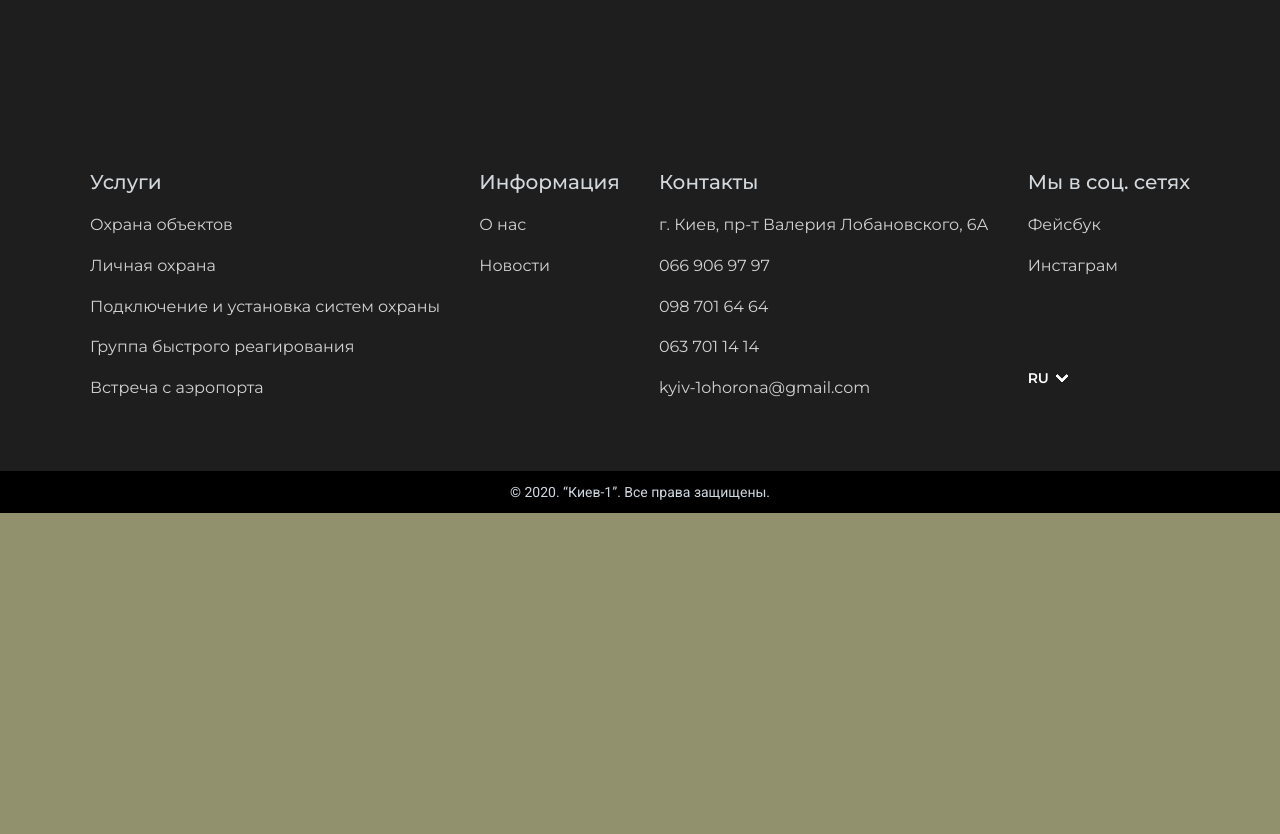
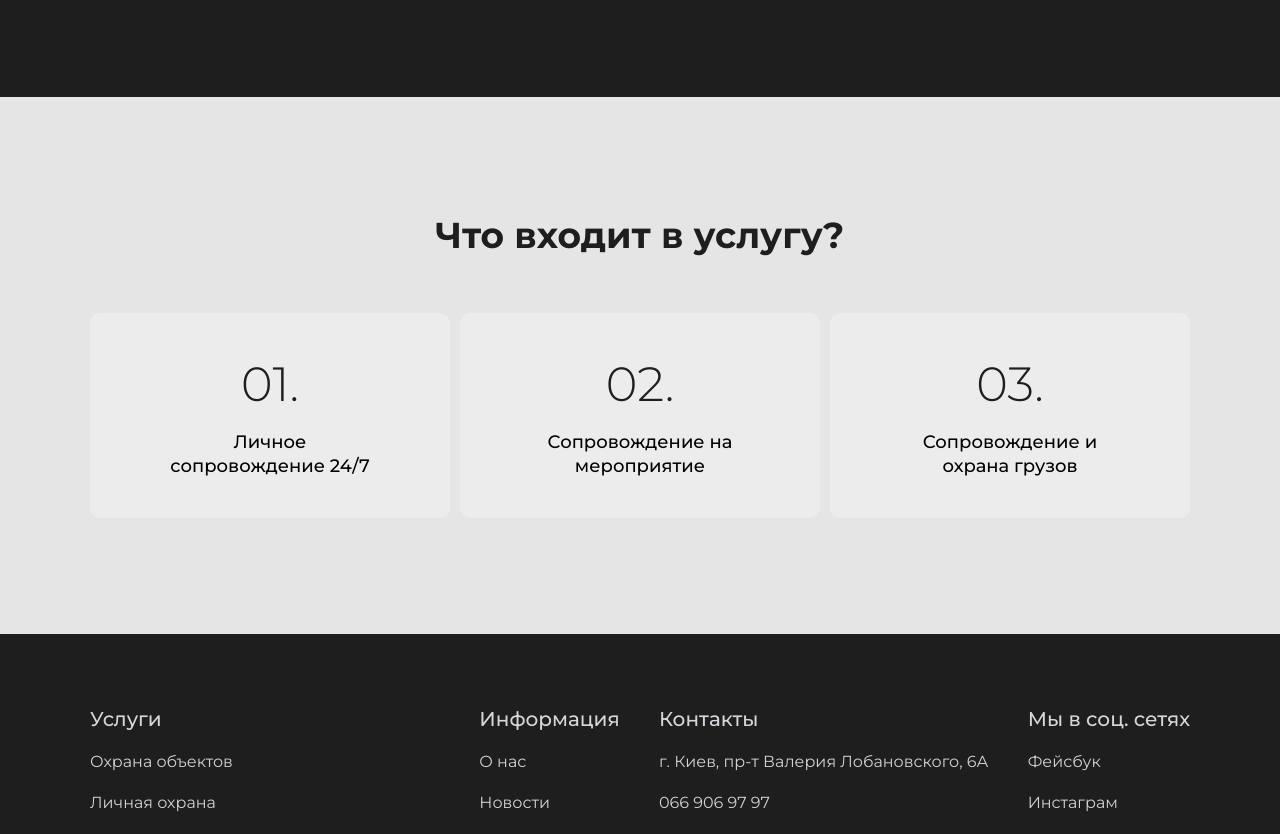
Before and after one commit to nlklfor/security-website, a plain HTML site: page PersonalSecurity.html in a window 1280 px wide. Shown: the part 643-1477 px from the top of the page. Before the commit the page ends 1156 px from the top, so only its background shows below. Drawn offline with nearby package versions, Linux system fonts and the light colour scheme.

Commit message:
section services added to personal security page

```diff
--- a/PersonalSecurity.html
+++ b/PersonalSecurity.html
@@ -121,6 +121,47 @@
 
         <!-- === /Promo === -->
 
+        <!-- === Services === -->
+
+        <section class="ps-section-services section-outer">
+            <div class="section-inner">
+                <h1 class="section-title">
+                    Что входит в услугу?
+                </h1>
+                <div class="ps-services-cards">
+                    <div class="ps-services-card">
+                        <h3 class="ps-services-card__title">
+                            01.
+                        </h3>
+                        <p class="ps-services-card__subtitle">
+                            Личное <br>
+                            сопровождение 24/7
+                        </p>
+                    </div>
+                    <div class="ps-services-card">
+                        <h3 class="ps-services-card__title">
+                            02.
+                        </h3>
+                        <p class="ps-services-card__subtitle">
+                            Сопровождение на <br>
+                            мероприятие
+                        </p>
+                    </div>
+                    <div class="ps-services-card">
+                        <h3 class="ps-services-card__title">
+                            03.
+                        </h3>
+                        <p class="ps-services-card__subtitle">
+                            Сопровождение и <br>
+                            охрана грузов
+                        </p>
+                    </div>
+                </div>
+            </div>
+        </section>
+
+        <!-- === /Services === -->
+
         <!-- === Application === -->
 
         <!-- <section class="section-application section-outer">
--- a/css/style.scss
+++ b/css/style.scss
@@ -1434,6 +1434,78 @@ main{
 
 // === /ps-sec ===
 
+// === ps-services ===
+
+.ps-section-services{
+    padding: 116px 0;
+    background: #E5E5E5;
+    .section-title{
+        margin-bottom: 56px;
+        font-weight: bold;
+        font-size: 36px;
+        line-height: 44px;
+        text-align: center;
+        color: #1E1E1E;
+    }
+}
+
+.ps-services-cards{
+    display: flex;
+    justify-content: space-between;
+    align-items: center;
+}
+
+.ps-services-card{
+    background: #ECECEC;
+    border-radius: 10px;
+    padding: 40px 0;
+    width: 410px;
+    min-height: 204px;
+    &__title{
+        text-align: center;
+        font-weight: 300;
+        font-size: 48px;
+        line-height: 130%;
+        color: #1E1E1E;
+        margin-bottom: 16px;
+    }
+    &__subtitle{
+        font-weight: 500;
+        font-size: 18px;
+        line-height: 130%;
+        text-align: center;
+        color: #000000;
+    }
+}
+
+@media (max-width: 1400px){
+    .ps-services-card{
+        width: 360px;
+    }
+}
+
+@media (max-width: 1200px){
+    .ps-services-card{
+        width: 327px;
+    }
+}
+
+@media (max-width: 1000px){
+    .ps-services-cards{
+        flex-direction: column;
+    }
+    .ps-services-card:not(:last-child){
+        margin-bottom: 16px;
+    }
+}
+
+@media(max-width: 700px){
+    .ps-services{
+        padding: 56px 0;
+    }
+}
+
+// === /ps-services ===
 
 // === MEDIA ===
 
@@ -1615,7 +1687,6 @@ main{
     .section-inner{
         max-width: 500px;
     }
-
     // === RPromo ===
 
     .section-promo{
@@ -1650,6 +1721,9 @@ main{
     .section-inner{
         max-width: 400px;
     }
+    .section-title{
+        font-size: 24px !important;
+    }
 }
 
 @media (max-width: 400px){
```
Also changed, not shown: css/style.css.
